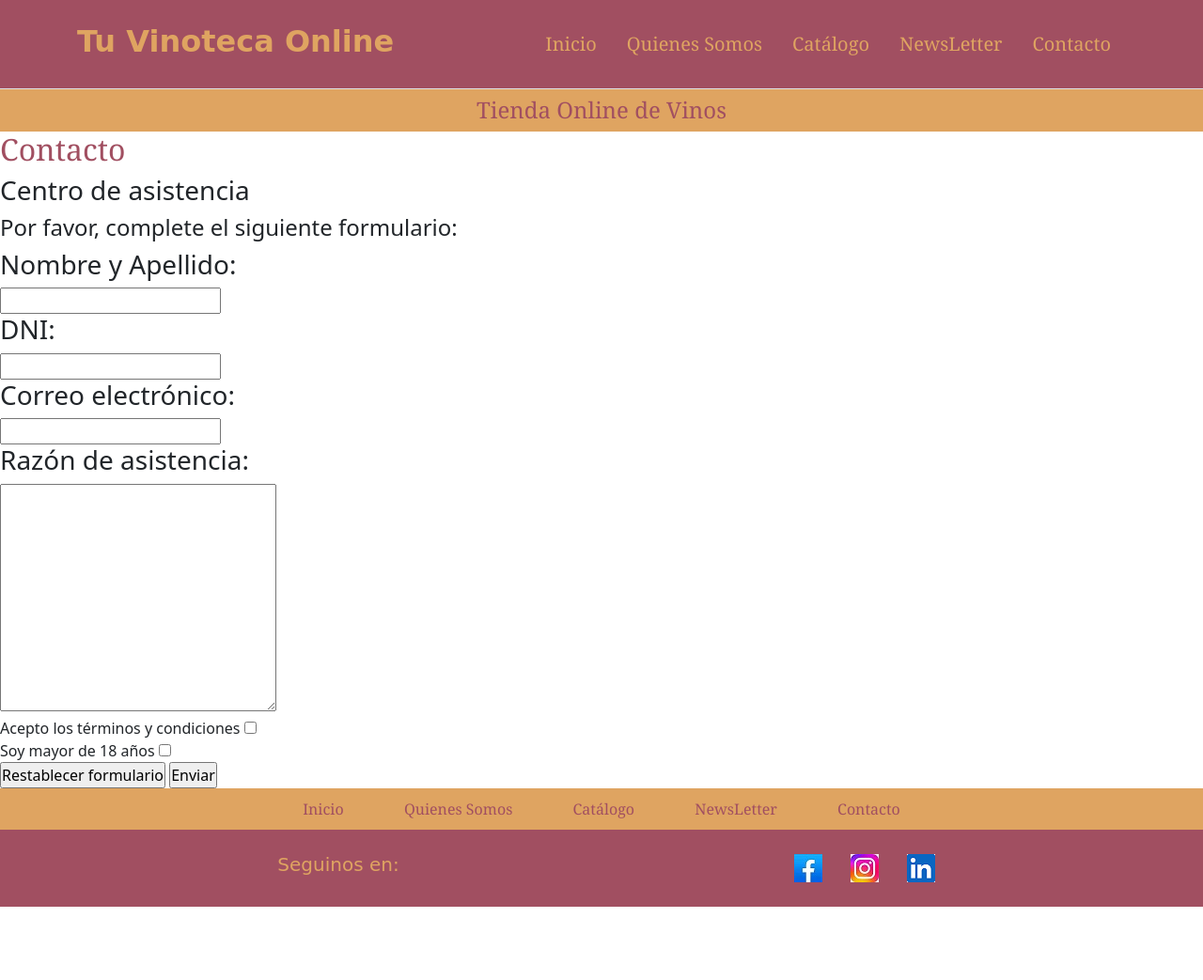
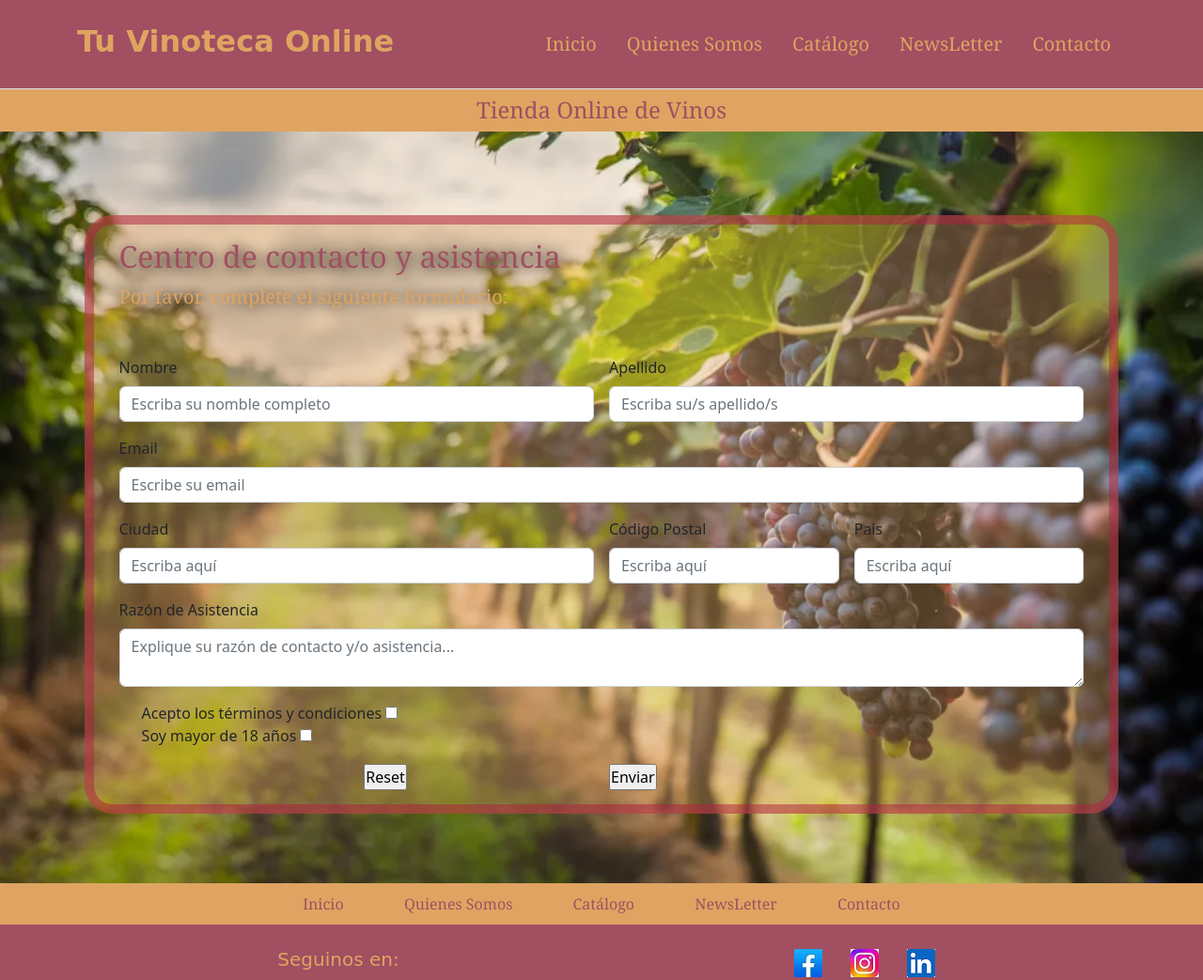
Before and after one commit to AgustinCamassa/PFCamassa, a website: page pages/contacto.html in a window 1280 px wide. Shown: the whole page at 94% size. Before the commit the page ends 965 px from the top, so only its background shows below. Drawn offline with nearby package versions, Linux system fonts and the light colour scheme.

Commit message:
formularios de newsletter y contacto finalizados

```diff
--- a/pages/contacto.html
+++ b/pages/contacto.html
@@ -19,7 +19,7 @@
 
 <body>
     <header>
-        <div class="colornav navbar navbar-expand-lg border-bottom">
+        <div class="colornav navbar navbar-expand-lg border-bottom ">
             <div class="colornav__box container">
                 <a class="navbar-brand colornav__titulo fw-bold" href="./index.html">
                     <p class="fs-2">Tu Vinoteca Online</p>
@@ -65,39 +65,82 @@
         </section>
     </header>
 
-    <main class="con">
-        <section class="portada-con">
-            <div>
-                <h2 class="sub-titulo">Contacto</h2>
+    <main>
+        <div class="espacio-formulario"></div>
+        <section class="align-items-center justify-content-end fondo-c">
+
+            <div class="color-formularios">
+                <div class="container fondo-n__div">
+                    <div class="row fondo-n__box-n">
+                        <h2 class="fondo-n__box-n--titulo">Centro de contacto y asistencia</h2>
+                        <p class="fondo-n__box-n--subtitulo">Por favor, complete el siguiente formulario:</p>
                     </div>
-        </section>
-        <section class="fondo-con">
-            <div class="titulos-con">
-                <h3 class="h3-new">Centro de asistencia</h3>
-                <h4 class="h4-new">Por favor, complete el siguiente formulario:</h4>
-            <section class="space-cat">
-                <div></div>
-            </section>
-            <div class="div-form-con">
-                <form action="" class="form-con">
-                    <h3 class="text-form">Nombre y Apellido:</h3>
-                    <input type="text" class="form">
-                    <h3 class="text-form">DNI:</h3>
-                    <input type="number" class="form">
-                    <h3 class="text-form">Correo electrónico:</h3>
-                    <input type="email" class="form">
-                    <h3 class="text-form">Razón de asistencia:</h3>
-                    <textarea name="" id=""  cols="30" rows="10"></textarea>
-                    <div class="check-form">
+                </div>
+
+                <div class="container fondo-c__box">
+                    <form class="row g-3 mt-3">
+
+                        <div class="col-lg-6">
+                            <label for="nameinput" class="form-label">Nombre</label>
+                            <input type="text" class="form-control" id="nameinput" placeholder="Escriba su nomble completo">
+                        </div>
+
+                        <div class="col-lg-6">
+                            <label for="surnameinput" class="form-label">Apellido</label>
+                            <input type="text" class="form-control" id="surnameinput" placeholder="Escriba su/s apellido/s">
+                        </div>
+
+                        <div class="col-lg-12">
+                            <label for="emailinput" class="form-label">Email</label>
+                            <input type="email" class="form-control" id="emailinput" placeholder="Escribe su email">
+                        </div>
+
+                        <div class="col-lg-6">
+                            <label for="cityinput" class="form-label">Ciudad</label>
+                            <input type="email" class="form-control" id="cityinput" placeholder="Escriba aquí">
+                        </div>
+
+                        <div class="col-lg-3">
+                            <label for="postalcodeinput" class="form-label">Código Postal</label>
+                            <input type="email" class="form-control" id="postalcodeinput" placeholder="Escriba aquí">
+                        </div>
+
+                        <div class="col-lg-3">
+                            <label for="countryinput" class="form-label">Pais</label>
+                            <input type="email" class="form-control" id="countryinput" placeholder="Escriba aquí">
+                        </div>
+
+                        <div class="col-gl-12">
+                            <label for="textareainput" class="form-label">Razón de Asistencia</label>
+                            <textarea name="mensaje" id="textareainput" placeholder="Explique su razón de contacto y/o asistencia..." class="form-control"></textarea>
+                        </div>
+
+                        <div class="col-12">
+                            <div class="form-check">
                                 <label for="tyc">Acepto los términos y condiciones</label>
                                 <input type="checkbox" id="tyc">
                                 <div></div>
                                 <label for="18">Soy mayor de 18 años</label>
                                 <input type="checkbox" id="18">
                             </div>
-                    <input type="reset" value="Restablecer formulario">
+                        </div>
+
+                        <div class="col-1 col-lg-3"></div>
+
+                        <div class="col-5 col-lg-3">
+                            <input type="reset" value="Reset">
+                        </div>
+
+                        <div class="col-5 col-lg-3">
                             <input type="submit" value="Enviar">
+                        </div>
+
+                        <div class="col-1 col-lg-3"></div>
+
                     </form>
+                </div>
+            </div>
+
         </section>
     </main>
 
--- a/scss/components/_botones.scss
+++ b/scss/components/_botones.scss
@@ -35,3 +35,11 @@
     border-radius: 0%;
     color: $color-primario;
 }
+
+.padding-index{
+    padding: 20px;
+}
+
+.padding-btn-index{
+    padding: 20px;
+}
--- /dev/null
+++ b/scss/components/_color-formularios.scss
@@ -0,0 +1,6 @@
+.color-formularios{
+    background-color: $color-s-transparencia;
+    border: solid 10px $color-p-transparencia;
+    padding: 15px;
+    border-radius: 30px;
+}
--- a/scss/components/_tarjetas.scss
+++ b/scss/components/_tarjetas.scss
@@ -1,9 +1,3 @@
-.tarjeta{
-    &__box{
-
-    }
-}
-
 .padding{
     padding: 6px 0px;
 }
--- a/scss/main.scss
+++ b/scss/main.scss
@@ -8,6 +8,7 @@
 @import "./components/navbar";
 @import "./components/botones";
 @import "./components/color";
+@import "./components/color-formularios";
 @import "./components/tarjetas";
 @import "./components/space";
 @import "./components/footer";
--- a/scss/pages/_contacto.scss
+++ b/scss/pages/_contacto.scss
@@ -0,0 +1,56 @@
+.fondo-c{
+    height: 100vh;
+    background-image: url(../../img/contacto.jpg);
+    background-position: center;
+    background-size: cover;
+    padding: 7%;
+    overflow: auto;
+
+    &__div{
+        .fondo-n__box-n{
+            &--titulo{
+                font-family: $fuente-secundaria;
+                color: $color-primario;
+                text-shadow: $Sombra;
+            }
+
+            &--subtitulo{
+                font-family: $fuente-secundaria;
+                color: $color-secundario;
+                font-size: 20px;
+                text-shadow: $Sombra;
+            }
+        }
+    }
+
+    .form-n__div{
+        .form-n__box-general{
+            .form-n__box-form{
+
+                .form-n__h3{
+                    padding: 10px;
+                    text-shadow: $Sombra;
+                }
+
+                .form-n__input{
+                    padding: 10px;
+                    text-shadow: $Sombra;
+                }
+
+                .form-n__h3{
+                    padding: 10px;
+                    font-family: $fuente-secundaria;
+                    color: $color-primario;
+                    text-shadow: $Sombra;
+                }
+
+                .form-n__check{
+                    padding: 10px;
+                    font-family: $fuente-secundaria;
+                    color: $color-secundario;
+                    text-shadow: $Sombra;
+                }
+            }
+        }
+    }
+}
--- a/scss/pages/_newsletter.scss
+++ b/scss/pages/_newsletter.scss
@@ -1,10 +1,10 @@
 .fondo-n{
     height: 100vh;
-    background-image: url(../img/noticias.jpg);
+    background-image: url(../../img/noticias.jpg);
     background-position: center;
     background-size: cover;
-
-    padding-top: 150px;
+    padding: 7%;
+    overflow: auto;
 
     &__div{
         .fondo-n__box-n{
```
Also changed, not shown: index.html (+4 -3 lines), pages/catalogo.html (+1 -1 lines), pages/newsletter.html (+39 -11 lines), css/styles.css, scss/components/_space.scss (line endings or trailing spaces), 1 other file. Lines whose indentation alone changed are shown as unchanged.
